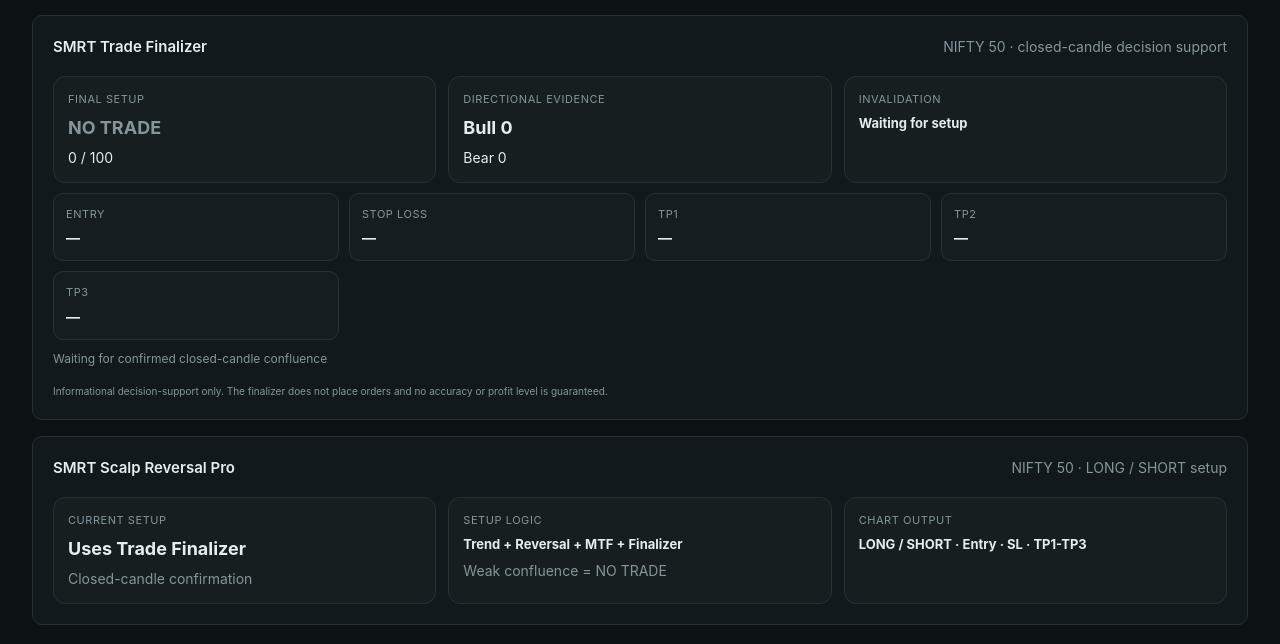
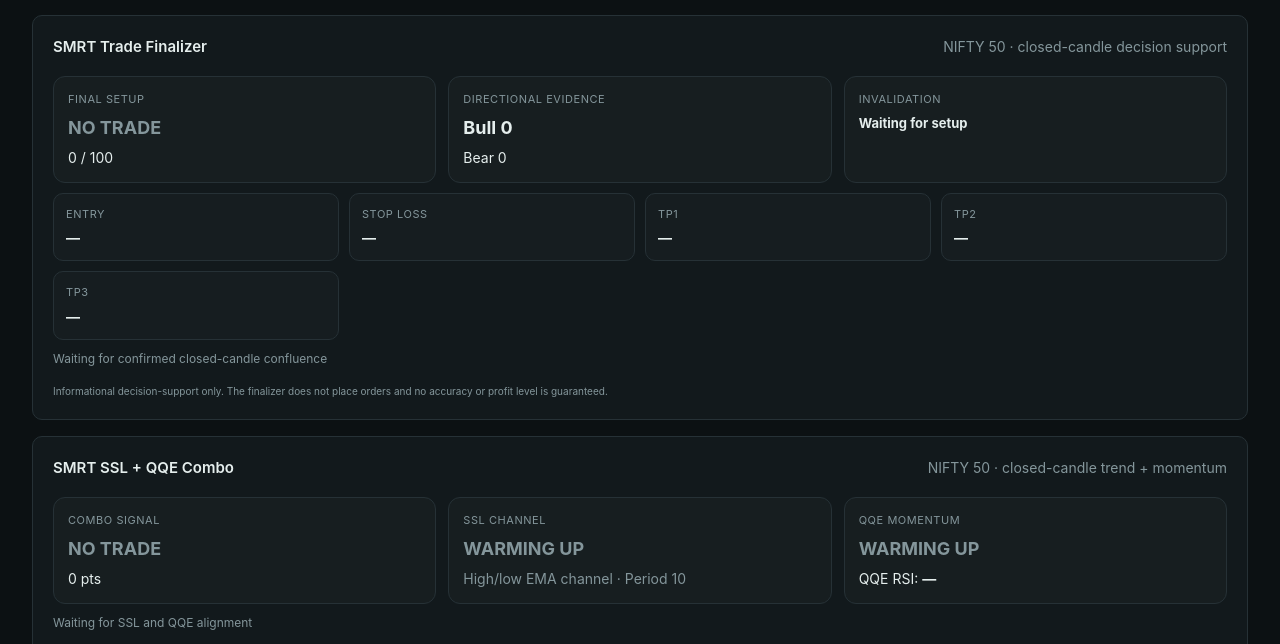
Before and after one commit to mohanbhyri-cyber/superb-kitsune-6862e1, a plain HTML site: page index.html in a window 1280 px wide. Shown: the part 3135-3779 px from the top of the page. Drawn offline with Linux system fonts and the light colour scheme; no server answers.

Commit message:
Replace scalp panel with SSL + QQE Combo

```diff
--- a/index.html
+++ b/index.html
@@ -1530,58 +1530,85 @@
 
   <section
     class="panel"
-    id="scalp-reversal-panel"
+    id="ssl-qqe-panel"
     style="margin-top:16px"
   >
 
     <div class="panel-heading">
       <h2>
-        SMRT Scalp Reversal Pro
+        SMRT SSL + QQE Combo
       </h2>
 
       <span class="muted">
-        NIFTY 50 · LONG / SHORT setup
+        NIFTY 50 · closed-candle trend + momentum
       </span>
     </div>
 
     <div class="pro-suite-grid">
 
       <div class="pro-suite-card">
-        <small>Current Setup</small>
-
-        <strong id="scalp-reversal-state">
-          Uses Trade Finalizer
+        <small>Combo Signal</small>
+
+        <strong
+          id="ssl-qqe-signal"
+          class="muted"
+        >
+          NO TRADE
         </strong>
 
+        <span id="ssl-qqe-score">
+          0 pts
+        </span>
+      </div>
+
+      <div class="pro-suite-card">
+        <small>SSL Channel</small>
+
+        <strong
+          id="ssl-state"
+          class="muted"
+        >
+          WARMING UP
+        </strong>
+
         <span class="muted">
-          Closed-candle confirmation
+          High/low EMA channel · Period 10
         </span>
       </div>
 
       <div class="pro-suite-card">
-        <small>Setup Logic</small>
-
-        <strong style="font-size:13px">
-          Trend + Reversal + MTF + Finalizer
+        <small>QQE Momentum</small>
+
+        <strong
+          id="qqe-state"
+          class="muted"
+        >
+          WARMING UP
         </strong>
 
-        <span class="muted">
-          Weak confluence = NO TRADE
+        <span>
+          QQE RSI:
+          <b id="qqe-value">—</b>
         </span>
       </div>
 
-      <div class="pro-suite-card">
-        <small>Chart Output</small>
-
-        <strong style="font-size:13px">
-          LONG / SHORT · Entry · SL · TP1-TP3
-        </strong>
-      </div>
-
     </div>
 
+    <p
+      id="ssl-qqe-reasons"
+      class="pa-note"
+      style="margin-top:10px"
+    >
+      Waiting for SSL and QQE alignment
+    </p>
+
+    <p class="disclaimer">
+      Original SSL-style trend channel and QQE-style momentum filter.
+      Signals use closed candles and SMRT Trade Finalizer confirmation.
+      No automatic orders or guaranteed results.
+    </p>
+
   </section>
-
 
   <div class="page-footer">
 
```
